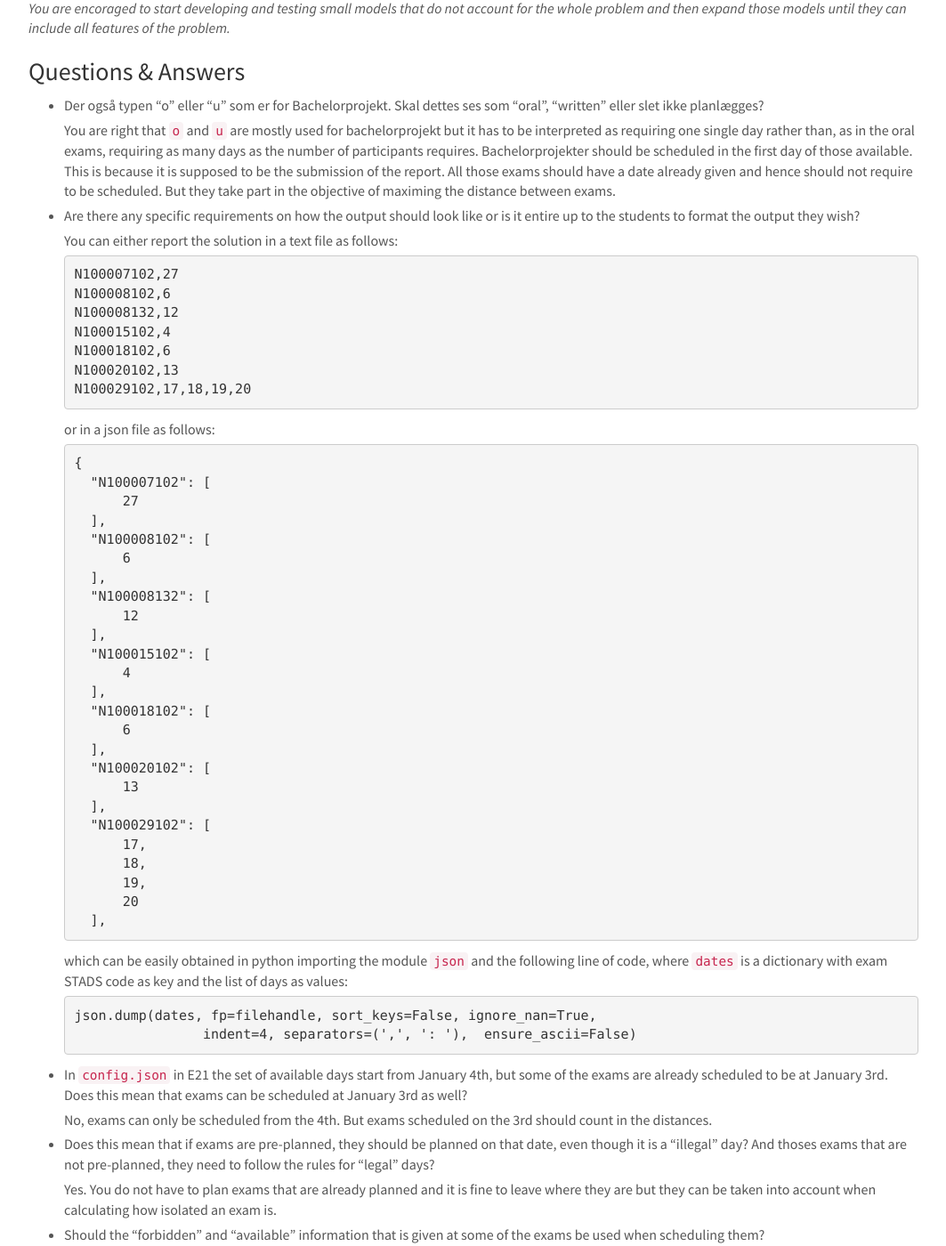
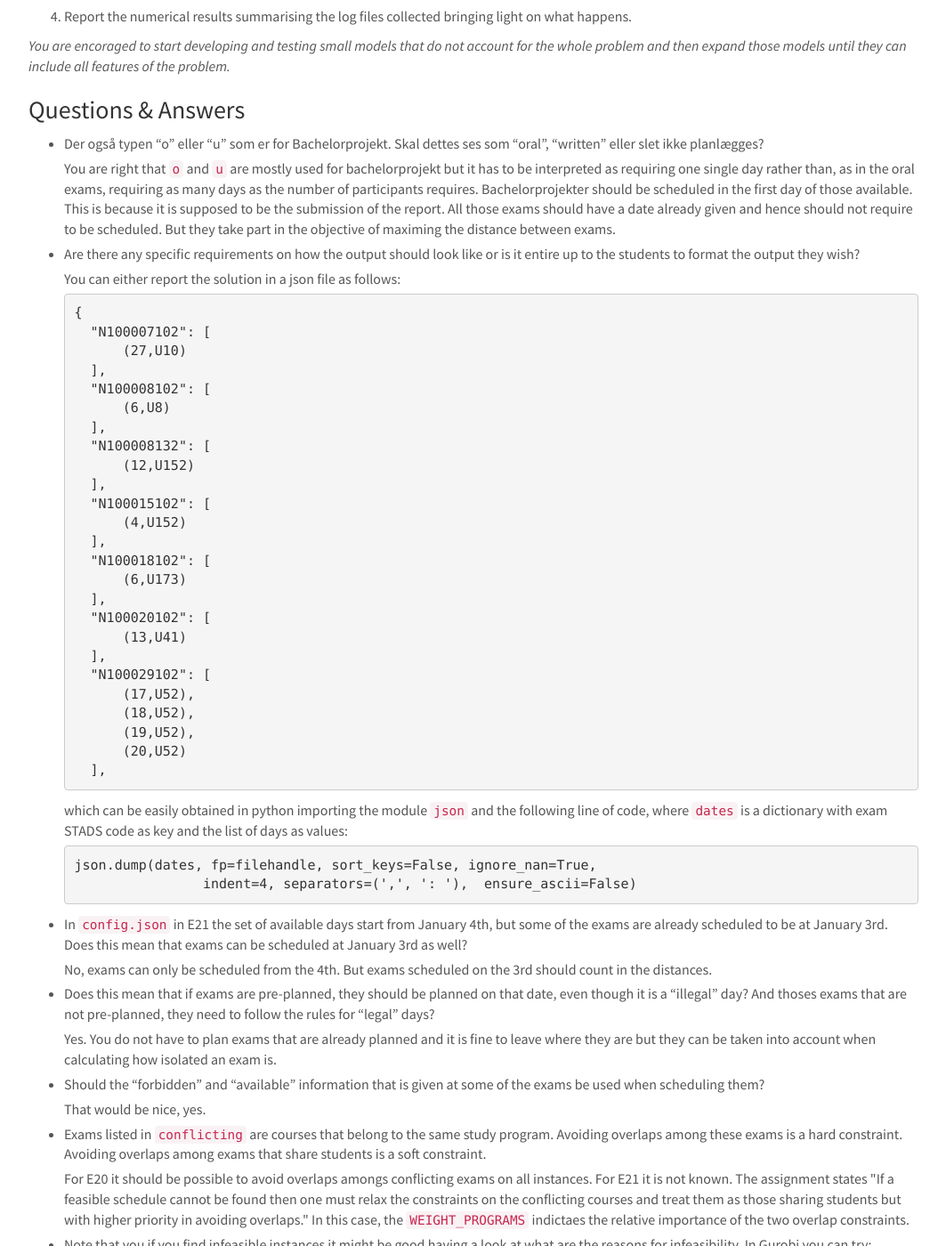
Before and after one commit to DM872/dm872.github.io, a Jekyll site: the page built from _posts/2022-05-30-exams.md, in a window 1280 px wide and 1400 px high, scrolled down 1716 px. Shown: the whole window at 89% size, without its empty margins (108-1171 px from the left). Built offline with Jekyll 4.4.1, drawn with Linux system fonts in a browser that asks for light colours; nearby versions of some CDN libraries; formulas are drawn with MathJax 3; a script that is not in the unit is left out; comment, search, counter and statistics services are not loaded; some of the changed text lies outside the part shown.

Commit message:
changed example for solution in asg2

````diff
--- a/_posts/2022-05-30-exams.md
+++ b/_posts/2022-05-30-exams.md
@@ -170,42 +172,32 @@ in a written report of a most 10 pages (using the template linked above):
   or is it entire up to the students to format the output they wish?
 
 
-  You can either report the solution in a text file as follows:
-  ```
-  N100007102,27
-  N100008102,6
-  N100008132,12
-  N100015102,4
-  N100018102,6
-  N100020102,13
-  N100029102,17,18,19,20
-  ```
-  or in a json file as follows:
+  You can either report the solution in a json file as follows:
   ```
   {
     "N100007102": [
-        27
+        (27,U10)
     ],
     "N100008102": [
-        6
+        (6,U8)
     ],
     "N100008132": [
-        12
+        (12,U152)
     ],
     "N100015102": [
-        4
+        (4,U152)
     ],
     "N100018102": [
-        6
+        (6,U173)
     ],
     "N100020102": [
-        13
+        (13,U41)
     ],
     "N100029102": [
-        17,
-        18,
-        19,
-        20
+        (17,U52),
+        (18,U52),
+        (19,U52),
+        (20,U52)
     ],
   ```
   which can be easily obtained in python importing the module `json`
````
Also changed, not shown: other parts of _posts/2022-05-30-exams.md (+2 -0 lines).
